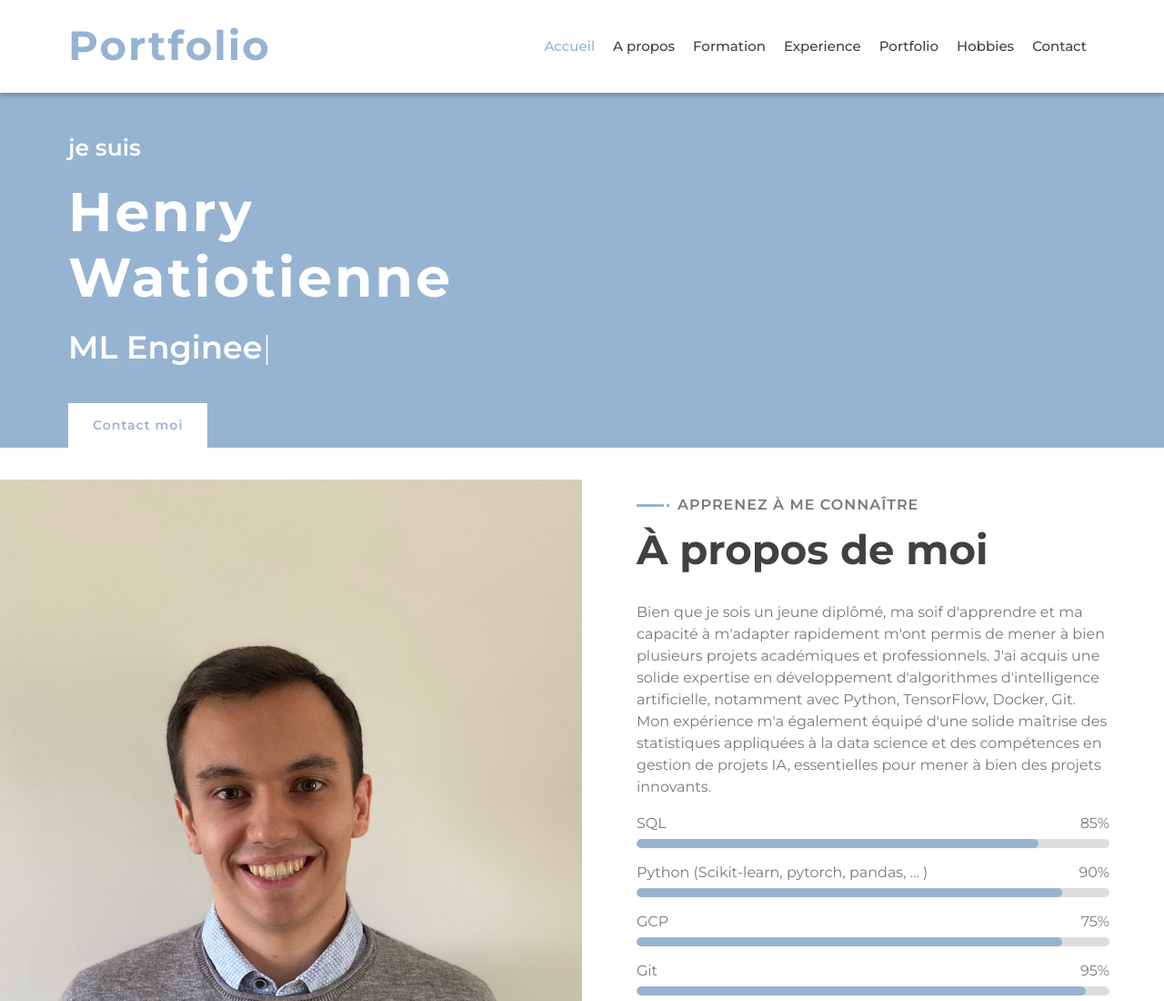
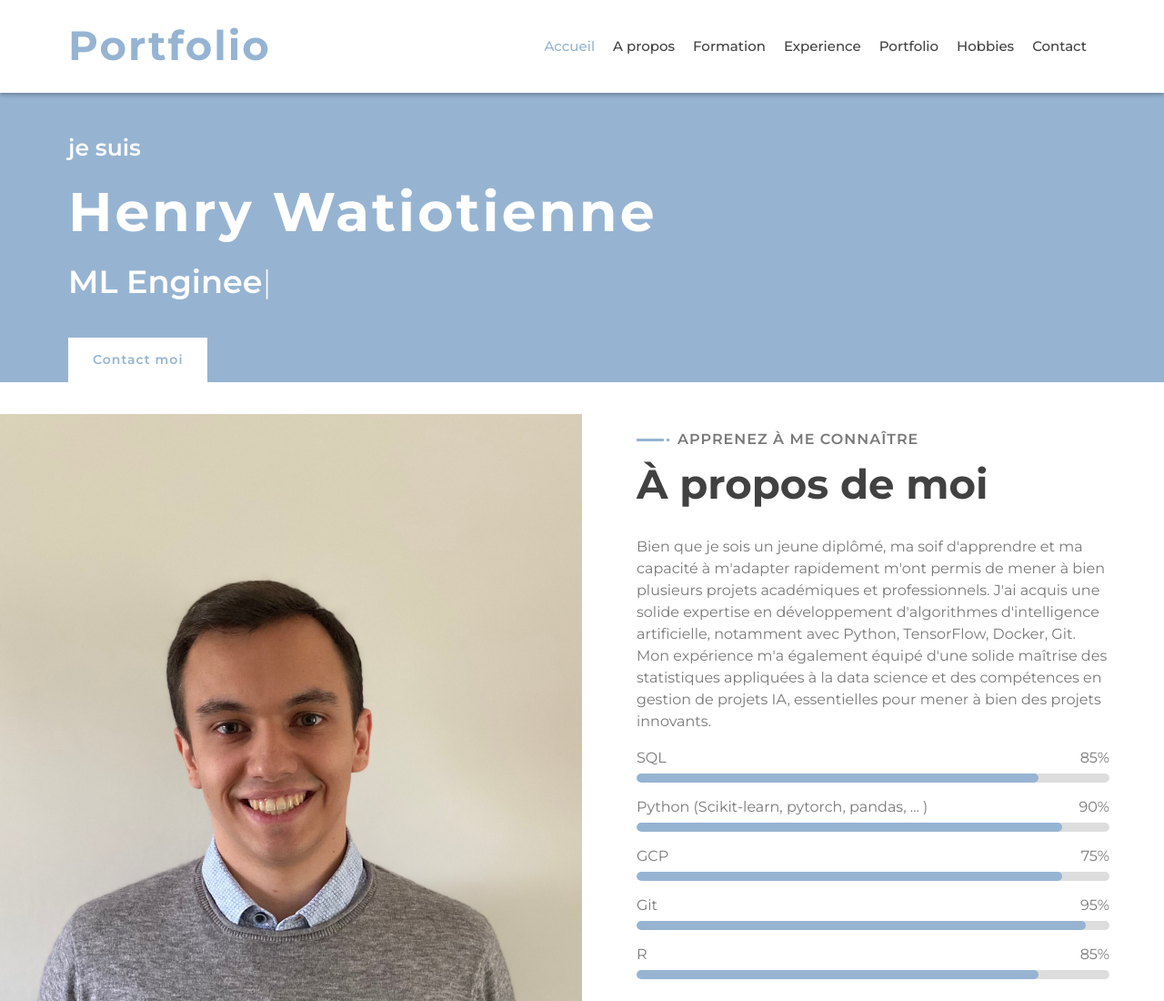
Before and after one commit to WatiotienneH/WatiotienneH.github.io, a plain HTML site: page index.html in a window 1280 px wide. Shown: the top 1100 px of the page at 91% size. Drawn offline with nearby package versions, Linux system fonts and the light colour scheme.

Commit message:
fix bloc css

```diff
--- a/css/style.css
+++ b/css/style.css
@@ -707,7 +707,7 @@ a:focus {
 }
 
 .service .service-item:hover {
-    box-shadow: inset 800px 0 0 0 #96b4d2;
+    box-shadow: inset 880px 0 0 0 #96b4d2;
 }
 
 .service .service-icon {
--- a/index.html
+++ b/index.html
@@ -52,8 +52,8 @@
         <!-- Hero Start -->
         <div class="hero" id="home">
             <div class="container-fluid">
-                <div class="row align-items-center">
-                    <div class="col-sm-12 col-md-6">
+                <div >
+                    <div >
                         <div class="hero-content">
                             <div class="hero-text">
                                 <p>je suis</p>
```
